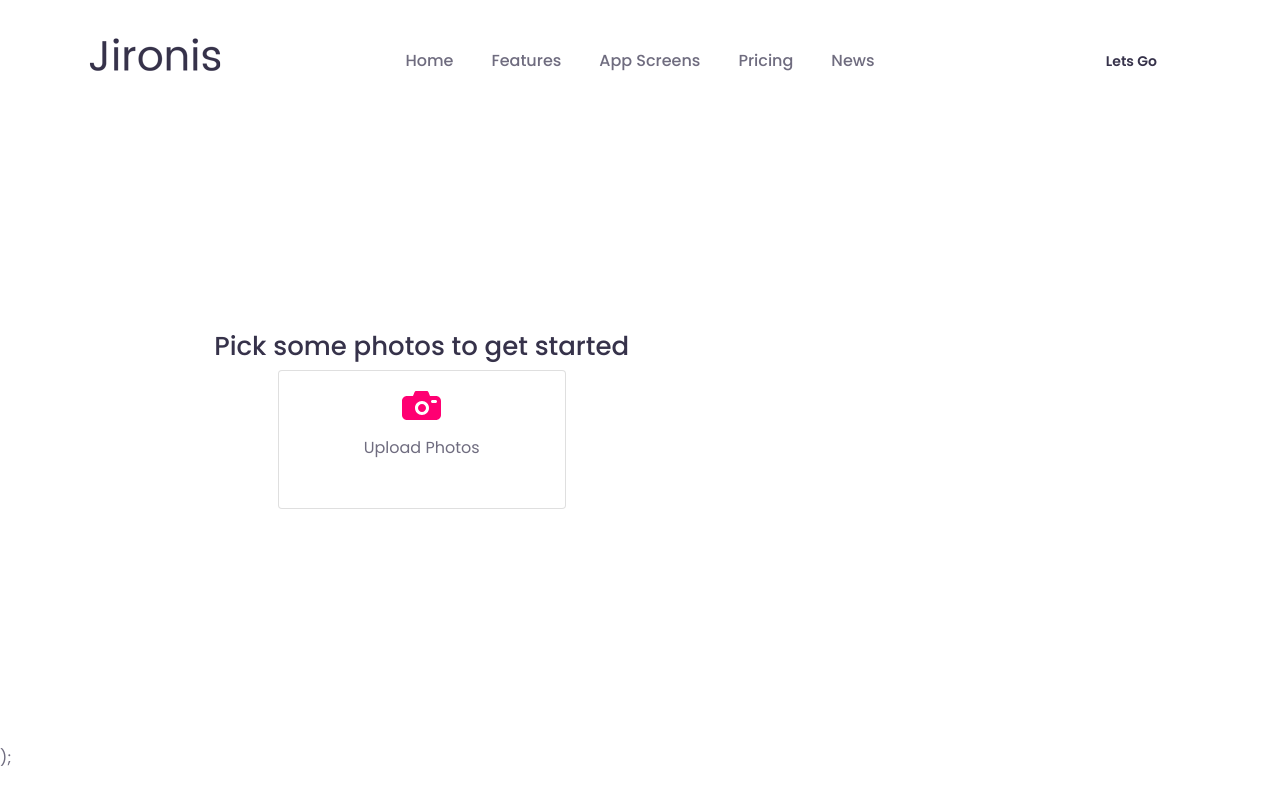
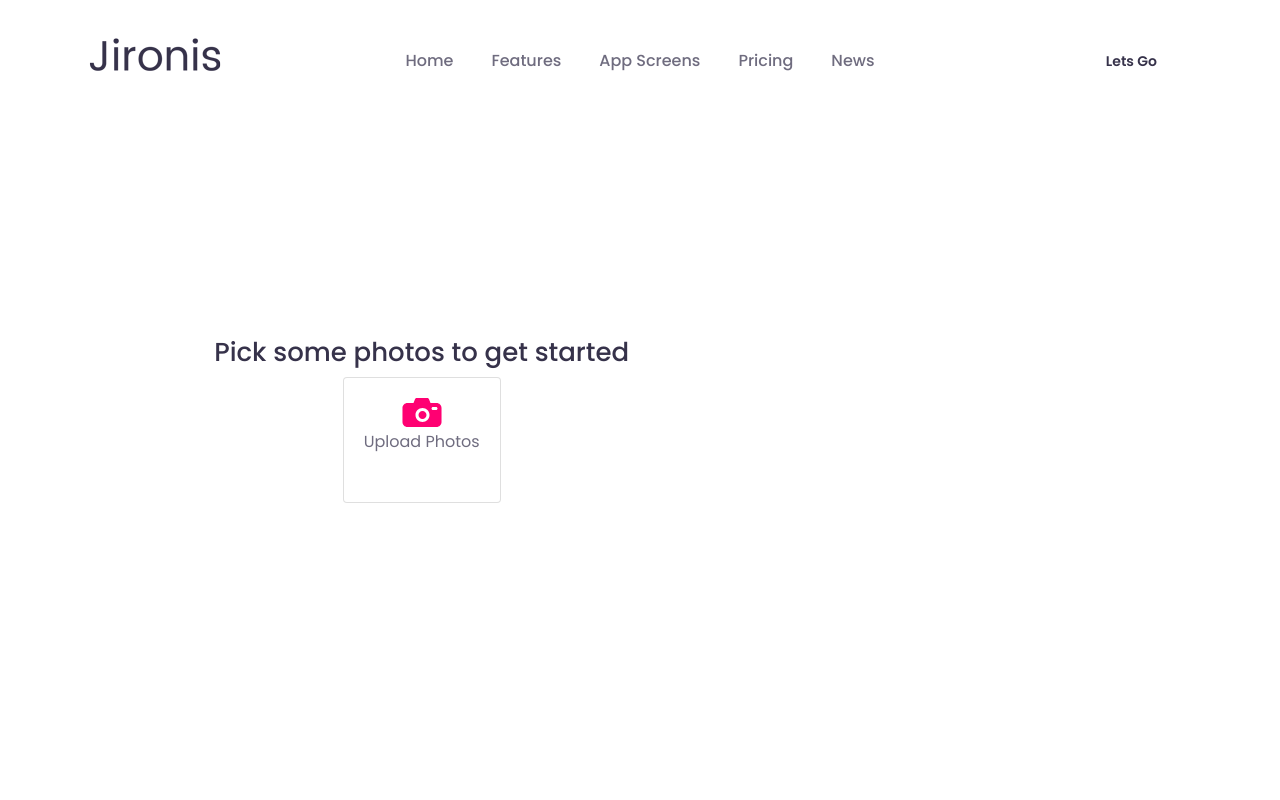
Before and after one commit to loadingthedev/tiles, a Next.js app: page /review in a window 1280 px wide. Built offline with nearby package versions, Linux system fonts and the light colour scheme; a web font is replaced by a local one.

Commit message:
showing multiple images on page

```diff
--- a/assets/css/custom.css
+++ b/assets/css/custom.css
@@ -1,3 +1,11 @@
 /*==================================================================================
     Custom Stylesheet (Any custom styling you want to apply should be defined here).
 ====================================================================================*/
+
+.TilesConatiner {
+  display: grid;
+  padding-inline: 2rem;
+  gap: 1rem;
+  grid-template-columns: repeat(3, 1fr);
+  row-gap: 0.5rem;
+}
--- /dev/null
+++ b/components/Images.jsx
@@ -0,0 +1,16 @@
+import Image from "next/image";
+import React from "react";
+import Upload from "./Upload";
+
+function Images({ url }) {
+  console.log(url);
+  return (
+    <>
+      <div className="d-flex" style={{ gap: "1rem" }}>
+        <Image src={url} height={200} width={200} />
+      </div>
+    </>
+  );
+}
+
+export default Images;
--- a/components/Upload.jsx
+++ b/components/Upload.jsx
@@ -5,24 +5,24 @@ import Image from "next/image";
 import { useRecoilState } from "recoil";
 import { filesAtom } from "../lib/recoil-atoms";
 
-export default function Upload(props) {
+export default function Upload({ width, height }) {
   const [files, setfiles] = useRecoilState(filesAtom);
   const ref = useRef(null);
 
   const handleChange = (e) => {
     e.preventDefault();
-    console.log(e.target.files);
     setfiles([...files, e.target.files[0]]);
+    e.target.value = null;
   };
 
   return (
     <>
       <Card
-        style={{ width: "18rem" }}
+        style={{ width: width, minHeight: height }}
         className="text-center"
         onClick={() => ref.current.click()}
       >
-        <Card.Body>
+        <Card.Body className="d-flex flex-column justify-content-center align-center">
           <Image src={upload} alt="" />
           <input
             ref={ref}
--- a/package.json
+++ b/package.json
@@ -22,5 +22,6 @@
     "dev": "next dev",
     "build": "next build",
     "start": "next start"
-  }
+  },
+  "devDependencies": {}
 }
--- a/pages/_app.js
+++ b/pages/_app.js
@@ -13,7 +13,6 @@ export default function MyApp({ Component, pageProps }) {
   return (
     <RecoilRoot>
       <Component {...pageProps} />
-      );
     </RecoilRoot>
   );
 }
--- a/pages/review.jsx
+++ b/pages/review.jsx
@@ -6,6 +6,7 @@ import Header from "../components/Header";
 import Layout from "../components/Layout";
 import MobileMenu from "../components/MobileMenu";
 import Upload from "../components/Upload";
+import Images from "../components/Images";
 import { filesAtom } from "../lib/recoil-atoms";
 
 export default function review() {
@@ -15,6 +16,7 @@ export default function review() {
   useEffect(() => {
     if (files) {
       files.forEach((file) => {
+        if (!file) return;
         const reader = new FileReader();
         reader.onloadend = () => {
           setPreviews([...previews, reader.result]);
@@ -24,11 +26,12 @@ export default function review() {
     } else {
       setPreviews(null);
     }
-    console.log("files", files);
+    // console.log(previews);
+    // console.log("files", files);
   }, [files]);
 
   return (
-    <Layout pageTitle="Blog Page || Jironis || App Landing React Template">
+    <Layout pageTitle="Robin Tiles">
       <Header />
       <MobileMenu />
       <section className="pt-100">
@@ -38,8 +41,20 @@ export default function review() {
             sm={6}
             className="d-flex flex-column justify-content-center align-items-center"
           >
-            <h4>Pick some photos to get started</h4>
-            <Upload />
+            {previews.length > 0 ? (
+              <div className="TilesConatiner">
+                {previews.map((i, id) => (
+                  <Images url={i} key={id} />
+                ))}
+                <Upload width={200} height={200} />
+              </div>
+            ) : (
+              // <Upload />
+              <>
+                <h4>Pick some photos to get started</h4>
+                <Upload />
+              </>
+            )}
           </Col>
           <Col md={4} sm={6}></Col>
         </Row>
```
Also changed, not shown: 1 other file (tests, documents, lock files or other folders).
